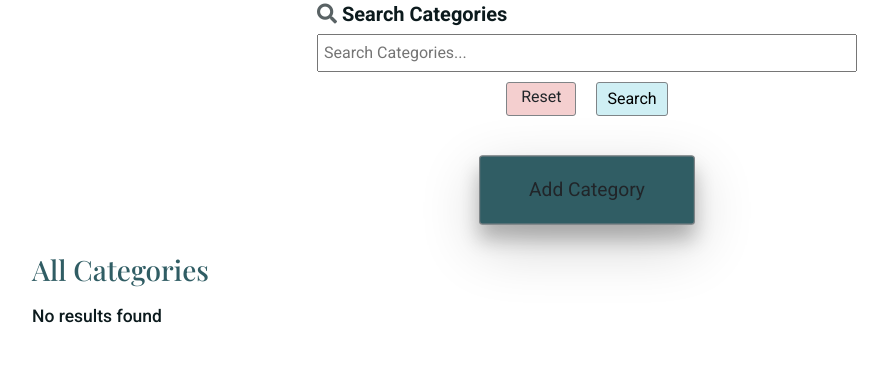
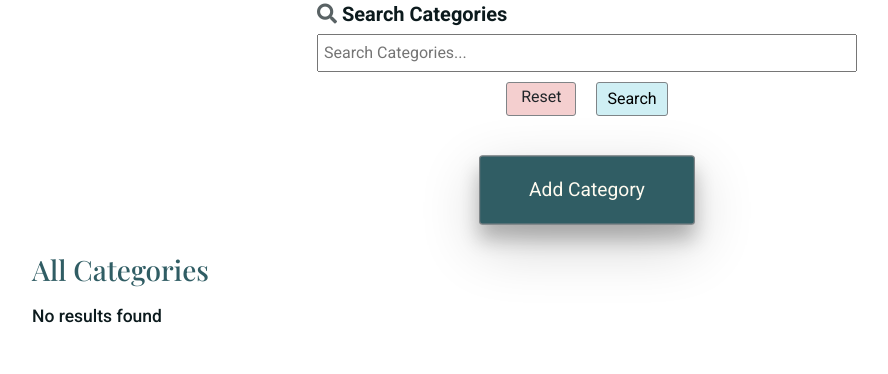
Before and after one commit to Sharon-B/Recipe-Box, a Flask app: page /search_categories in a window 1280 px wide, with the pointer over the restyled element. Shown: the part 216-590 px from the top of the page, without its empty margins (53-941 px from the left). Run offline with Flask 2, Linux system fonts and the light colour scheme; data that the repository does not hold is empty; some libraries are stand-ins or nearby versions.

Commit message:
Update hover state for add-button in style.css

```diff
--- a/static/css/style.css
+++ b/static/css/style.css
@@ -184,6 +184,7 @@ body {
     transform: scale(1.2);
   }
 
+.add-button:hover,
 .home-button:hover {
     color: #FFFBF0;
 }
```
